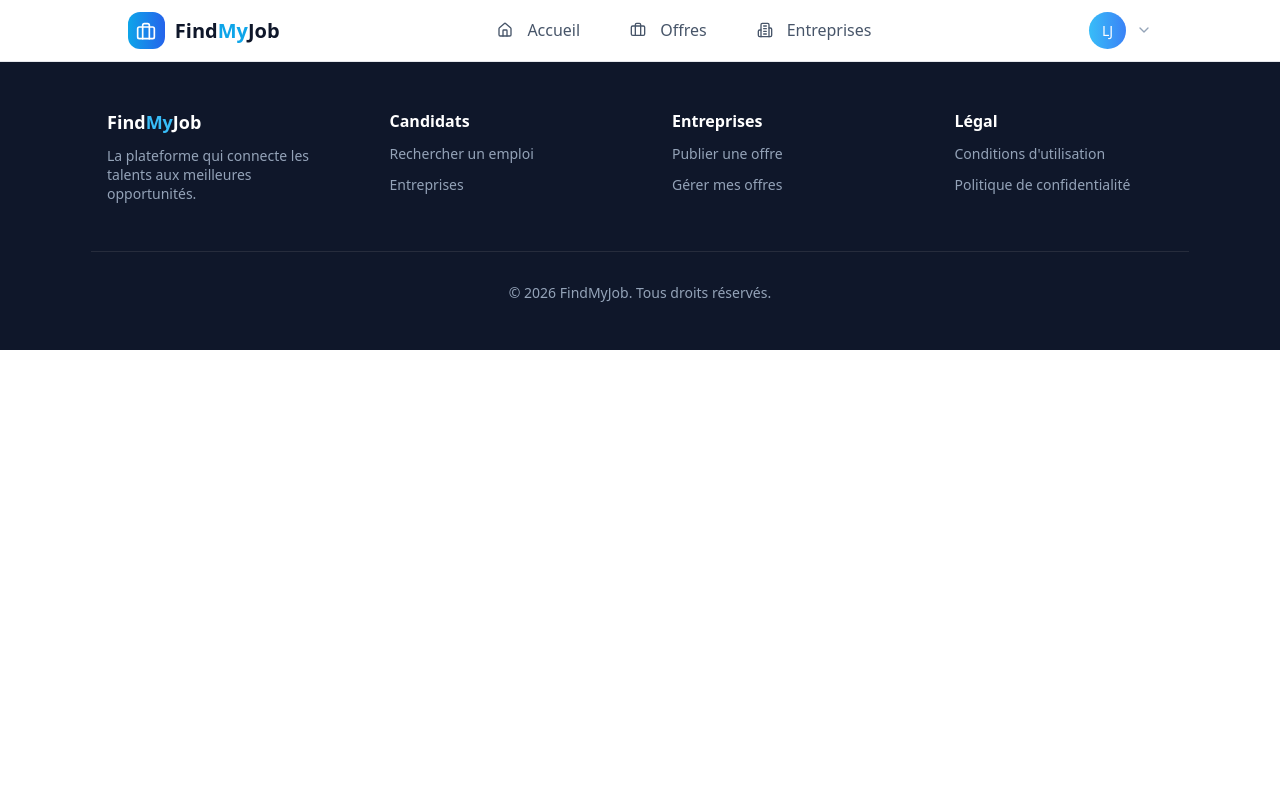
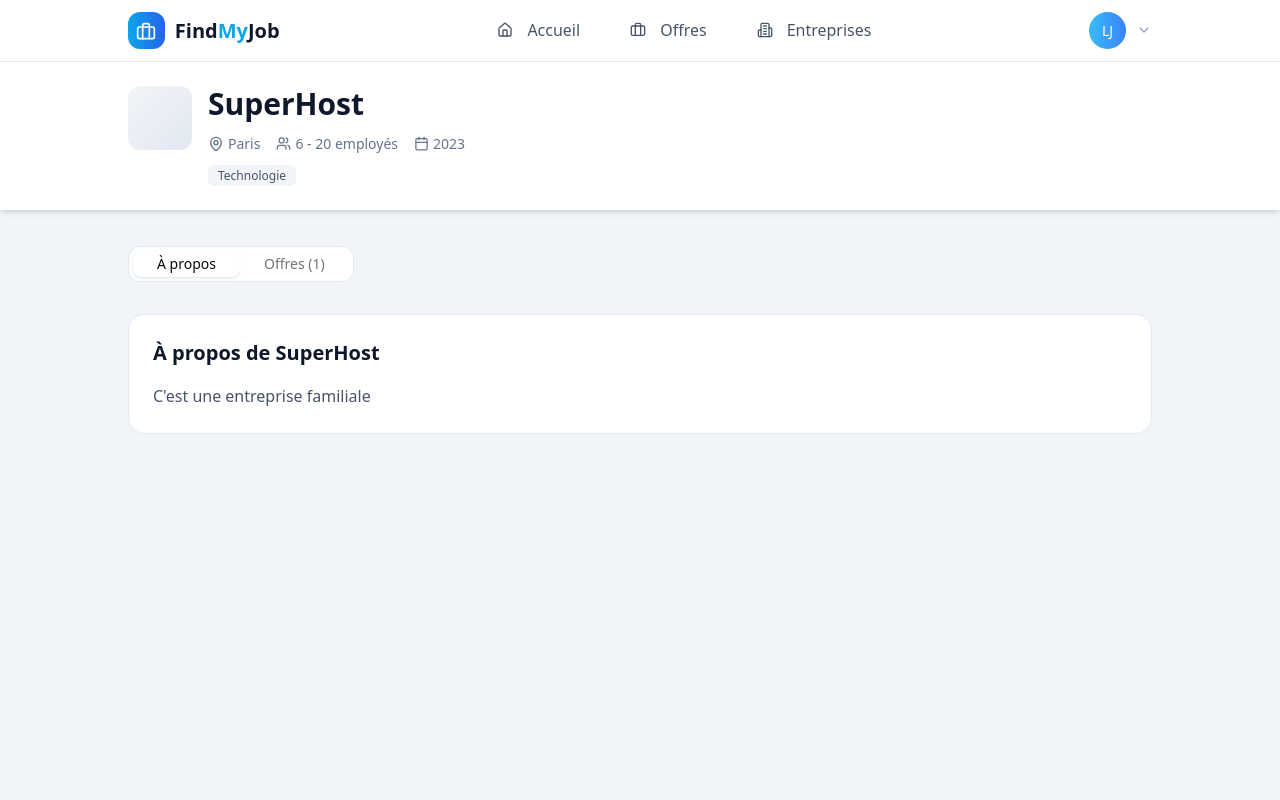
Before and after one commit to Lucas-Josephh/findmyjob-front, a React (Vite) app: page /info in a window 1280 px wide. Shown: the top 800 px of the page. Built offline with nearby package versions, Linux system fonts and the light colour scheme.

Commit message:
Add : Info component

```diff
--- a/src/App.jsx
+++ b/src/App.jsx
@@ -6,6 +6,7 @@ import Footer from './component/shared/footer/Footer'
 import Offer from './component/offer/Offer'
 import Companie from './component/Companie/Companie'
 import Description from './component/description/Description'
+import Info from './component/info/Info'
 
 export default function App() {
 
@@ -19,6 +20,7 @@ export default function App() {
           <Route path="/offres" element={<Offer />} />
           <Route path="/entreprises" element={<Companie />} />
           <Route path="/description" element={<Description />} />
+          <Route path="/info" element={<Info />} />
         </Routes>
 
         <Footer />
--- a/src/component/home/Home.jsx
+++ b/src/component/home/Home.jsx
@@ -119,10 +119,14 @@ export default function Home() {
 
                 <div className="app-home-body-recruitment-companie">
                     <div className="app-home-body-recruitment-companie_element">
-                        <CompanieCard />
+                        <Link to="/info">
+                            <CompanieCard />
+                        </Link>
                     </div>
                     <div className="app-home-body-recruitment-companie_element">
-                        <CompanieCard />
+                        <Link to="/info">
+                            <CompanieCard />
+                        </Link>
                     </div>
                 </div>
 
--- /dev/null
+++ b/src/component/info/Info.jsx
@@ -0,0 +1,49 @@
+import './Info.scss';
+import Location from '../shared/svg/Location';
+import People from '../shared/svg/People';
+import Date from '../shared/svg/Date';
+import OfferAnnouncement from '../shared/offerAnnouncement/OfferAnnouncement';
+import { useState } from 'react';
+
+export default function Info() {
+    const [select, setSelect] = useState(false);
+
+    const handleSelect = (value) => {
+        setSelect(value);
+    }
+
+    return (
+        <div className="app-info">
+            <header className="app-info-container">
+                <div className="app-info-container-content">
+                    <div className="app-info-container-content_img"></div>
+                    <div className="app-info-container-content-card">
+                        <h3 className="app-info-container-content-card_title">SuperHost</h3>
+                        <div className="app-info-container-content-card-info">
+                            <span className="app-info-container-content-card-info_svg"><Location size="16" /> Paris</span>
+                            <span className="app-info-container-content-card-info_svg"><People size="15" /> 6 - 20 employés</span>
+                            <span className="app-info-container-content-card-info_svg"><Date size="15" /> 2023</span>
+                        </div>
+                        <span className="app-info-container-content-card_activitie">Technologie</span>
+                    </div>
+                </div>
+            </header>
+
+            <div className="app-info-description">
+                <div className="app-info-description-nav">
+                    <button className={`${!select ? "app-info-description-nav_active" : "app-info-description-nav_passif"}`} onClick={() => handleSelect(false)}>À propos</button>
+                    <button className={`${select ? "app-info-description-nav_active" : "app-info-description-nav_passif"}`} onClick={() => handleSelect(true)}>Offres (1)</button>
+                </div>
+                {!select ?
+                    <div className="app-info-description-company">
+                        <h1 className="app-info-description-company_title">À propos de SuperHost</h1>
+                        <p className="app-info-description-company_text">C'est une entreprise familiale</p>
+                    </div>
+                :
+                    <OfferAnnouncement />
+                }
+
+            </div>
+        </div>
+    )
+}
--- /dev/null
+++ b/src/component/info/Info.scss
@@ -0,0 +1,127 @@
+.app-info {
+    background-color: rgb(241, 245, 249);
+    min-height: 50rem;
+
+    &-container {
+        padding-top: 1.5rem;
+        padding-bottom: 1.5rem;
+        margin-bottom: 2.25rem;
+        background-color: white;
+        box-shadow: 0 0 #0000, 0 0 #0000, 0 0 #0000, 0 0 #0000, 0 4px 6px -1px rgb(0 0 0 / .1), 0 2px 4px -2px rgb(0 0 0 / .1);
+        cursor: pointer;
+
+        &-content {
+            display: flex;
+            gap: 1rem;
+            max-width: 64rem;
+            margin-left: auto;
+            margin-right: auto;
+
+            &_img {
+                aspect-ratio: 1/1;
+                width: 4rem;
+                height: 4rem;
+                background: linear-gradient(to bottom right, #f1f5f9 , #e2e8f0);
+                border-radius: .75rem;
+            }
+
+            &-card {
+                display: flex;
+                flex-direction: column;
+                gap: .25rem;
+
+                &_title {
+                    font-size: 1.875rem;
+                    line-height: 2.25rem;
+                    margin-bottom: .5rem;
+                    font-weight: 700;
+                    color: rgb(15, 23, 42);
+                }
+
+                &-info {
+                    display: flex;
+                    gap: 1rem;
+                    margin-bottom: .5rem;
+                    font-size: .875rem;
+                    color: rgb(100, 116, 139);
+
+                    &_svg {
+                        display: flex;
+                        align-items: center;
+                        gap: 4px;
+                    }
+                }
+
+                &_activitie {
+                    color: rgb(71, 85, 105);
+                    font-size: .75rem;
+                    padding-top: .125rem;
+                    padding-bottom: .125rem;
+                    padding-left: .625rem;
+                    padding-right: .625rem;
+                    background-color: rgb(241, 245, 249);
+                    border-radius: calc(.5rem - 2px);
+                    width: max-content;
+                }
+            }
+        }
+    }
+
+    &-description {
+        margin-left: auto;
+        margin-right: auto;
+        width: 64rem;
+
+        &-nav {
+            width: max-content;
+            display: flex;
+            color: #737373;
+            padding: .25rem;
+            border-radius: .75rem;
+            height: 2.25rem;
+            border: 1px solid rgb(226, 232, 240);
+            background-color: white;
+            margin-bottom: 2rem;
+
+            &_active, &_passif  {
+                display: flex;
+                align-items: center;
+                font-size: .875rem;
+                line-height: 1.25rem;
+                padding: .25rem 1.5rem .25rem 1.5rem;
+                border-radius: .5rem;
+                font-weight: 500;
+                color: #0a0a0a;
+                cursor: pointer;
+                border: none;
+                background-color: white;
+                box-shadow: 0 0 #0000, 0 0 #0000, 0 0 #0000, 0 0 #0000, 0 1px 3px 0 rgb(0 0 0 / .1), 0 1px 2px -1px rgb(0 0 0 / .1);
+            }
+
+            &_passif {
+                color: #737373;
+                box-shadow: none;
+            }
+        }
+
+        &-company {
+            background-color: white;
+            border: 1px solid rgb(226, 232, 240);
+            border-radius: 1rem;
+            padding: 1.5rem;
+
+            &_title {
+                font-weight: 600;
+                font-size: 1.25rem;
+                line-height: 1.75rem;
+                margin-bottom: 1rem;
+                color: rgb(15, 23, 42);
+            }
+
+            &_text {
+                color: rgb(71, 85, 105);
+                line-height: 1.625rem
+            }
+        }
+    }
+}
```
